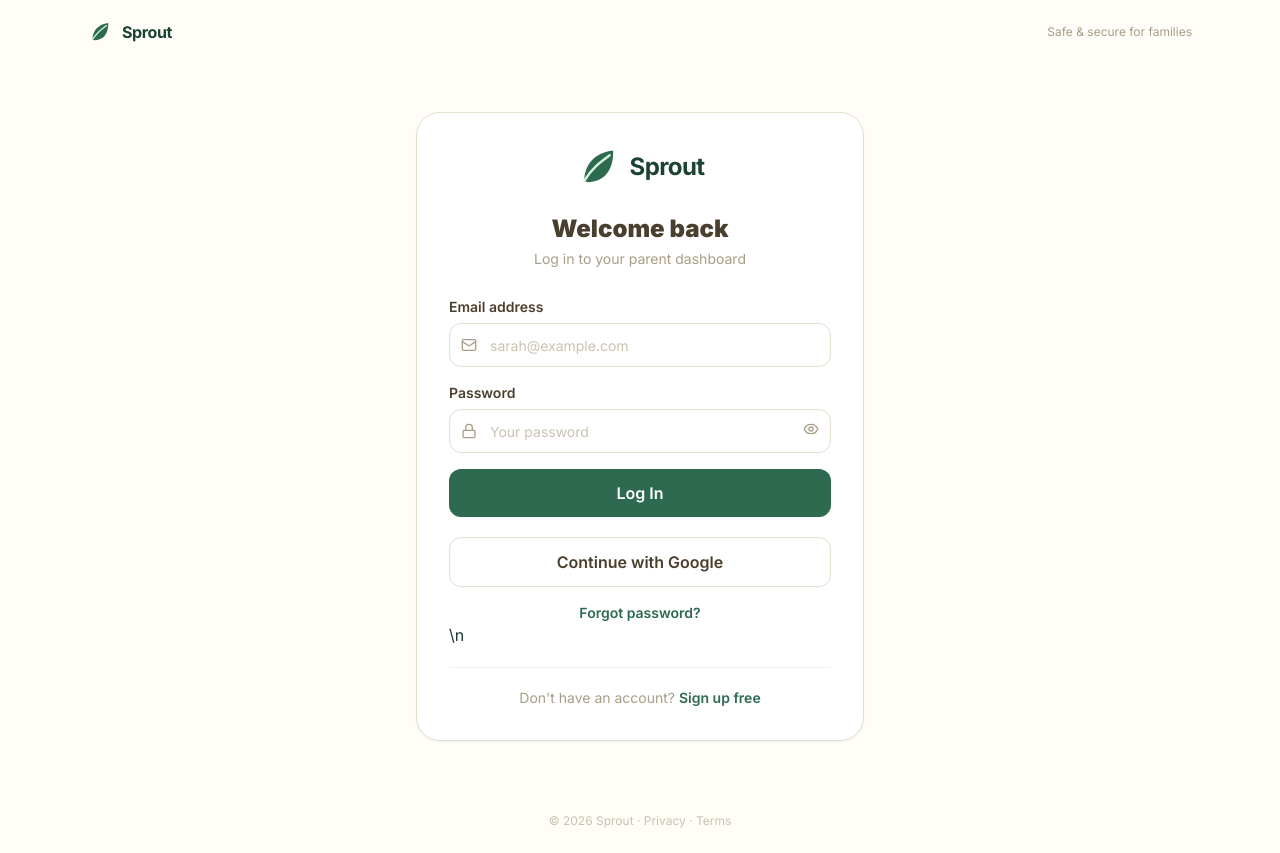
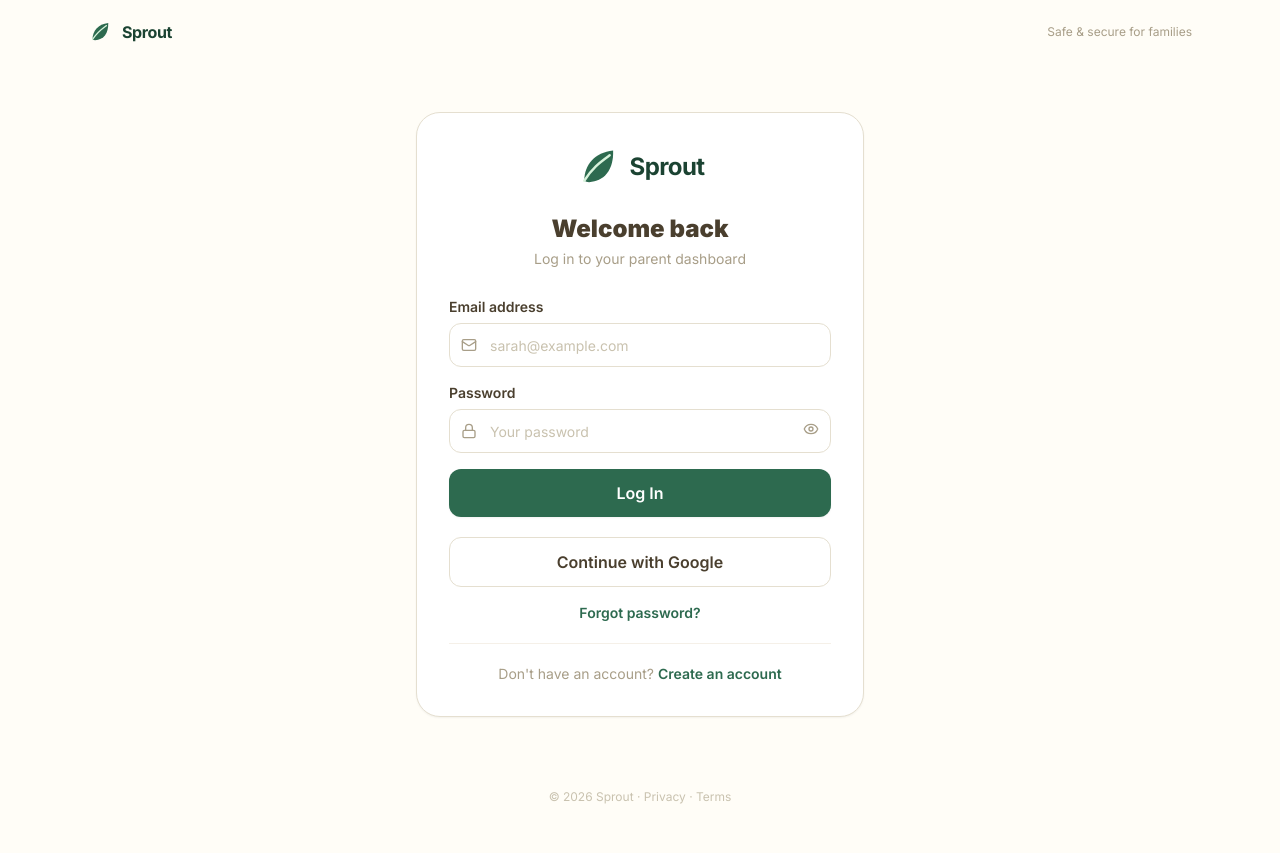
Before and after one commit to isaiah-10/sprout, a Next.js app: page /login in a window 1280 px wide. After the commit the page ends 829 px from the top, so only its background shows below. Built offline with nearby package versions, Linux system fonts and the light colour scheme.

Commit message:
Clean up parent login UI and remove unused state

```diff
--- a/app/(auth)/login/page.tsx
+++ b/app/(auth)/login/page.tsx
@@ -14,7 +14,6 @@ export default function LoginPage() {
   const [showPwd, setShowPwd] = useState(false)
   const [loading, setLoading] = useState(false)
   const [error, setError] = useState('')
-  const [notice, setNotice] = useState('')
 
   const set = (k: keyof typeof form) => (e: React.ChangeEvent<HTMLInputElement>) =>
     setForm(prev => ({ ...prev, [k]: e.target.value }))
@@ -62,7 +61,6 @@ export default function LoginPage() {
         <h1 className="text-2xl font-black text-bark-600 text-center mb-1">Welcome back</h1>
         <p className="text-sm text-bark-400 text-center mb-7">Log in to your parent dashboard</p>
 
-        {notice && <p role="status" className="bg-green-50 border border-green-200 text-green-700 text-sm rounded-xl px-4 py-3 mb-5">{notice}</p>}
         {error && (
           <div className="bg-red-50 border border-red-200 text-red-600 text-sm rounded-xl px-4 py-3 mb-5">{error}</div>
         )}
@@ -102,10 +100,11 @@ export default function LoginPage() {
           </button>
         </div>
 
-        <p className="text-center mt-4 text-sm"><Link href="/forgot-password" className="text-sprout-700 font-semibold hover:underline">Forgot password?</Link></p>\n        <div className="border-t border-bark-100 mt-5 pt-5 text-center">
+        <p className="text-center mt-4 text-sm"><Link href="/forgot-password" className="text-sprout-700 font-semibold hover:underline">Forgot password?</Link></p>
+        <div className="border-t border-bark-100 mt-5 pt-5 text-center">
           <p className="text-sm text-bark-400">
             Don&apos;t have an account?{' '}
-            <Link href="/signup" className="text-sprout-700 font-semibold hover:underline">Sign up free</Link>
+            <Link href="/signup" className="text-sprout-700 font-semibold hover:underline">Create an account</Link>
           </p>
         </div>
       </div>
```
